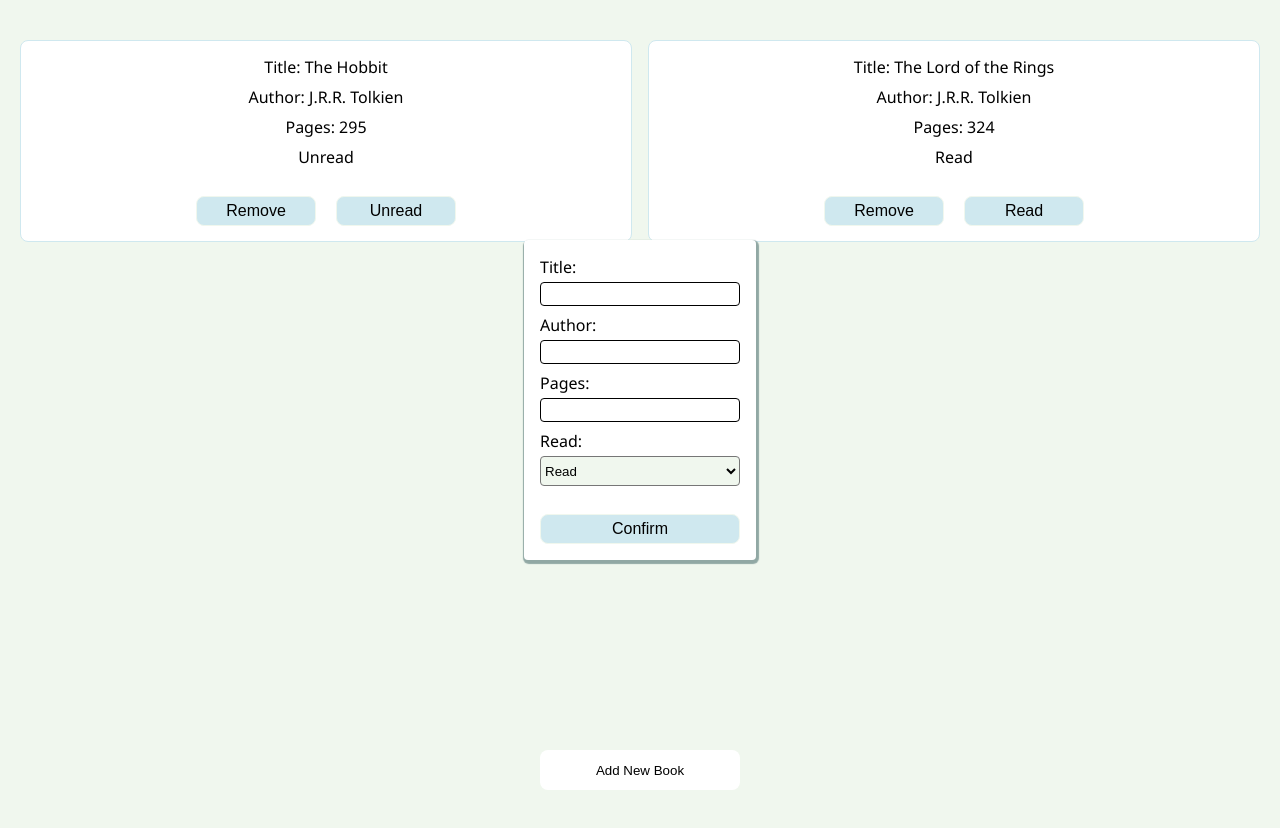
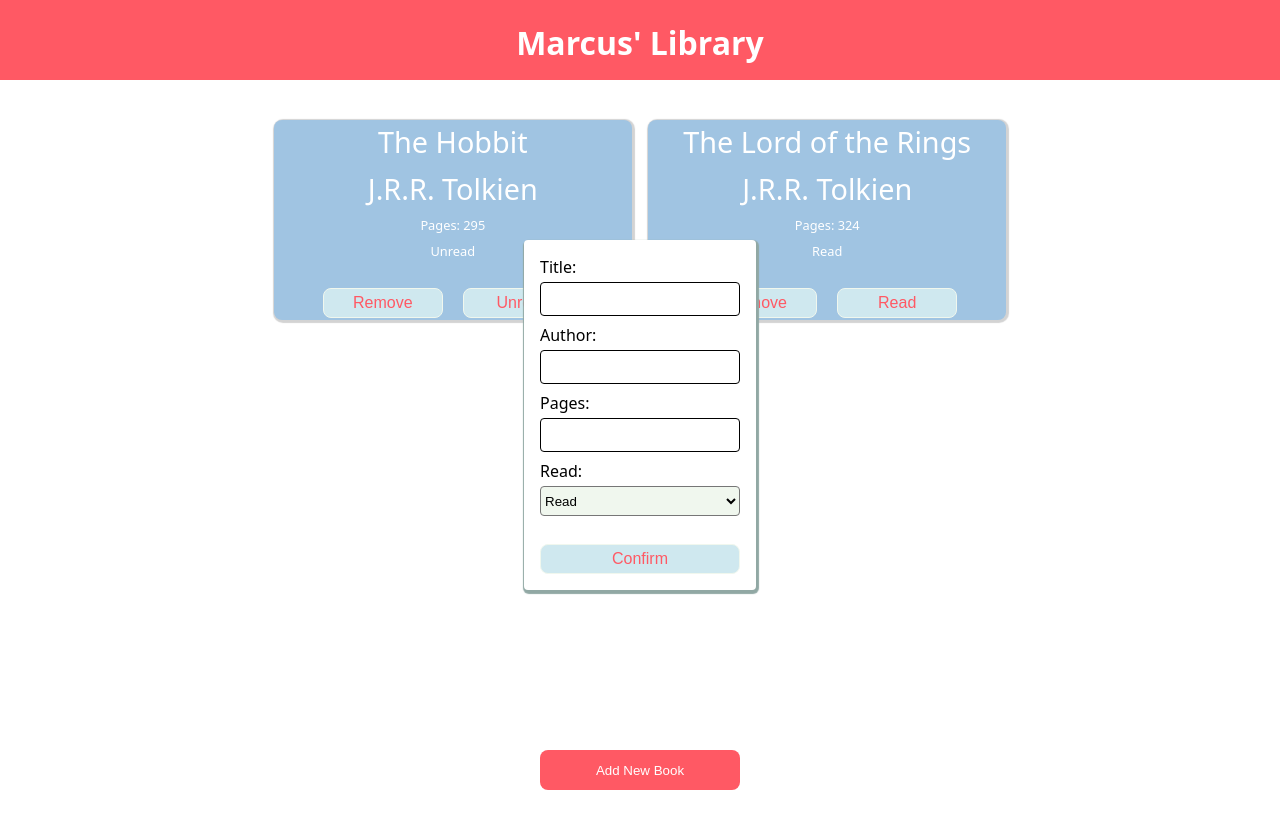
Before and after one commit to MarcusW9/library, a plain HTML site: page index.html in a window 1280 px wide. Both pictures are taken after a click on the button "Add New Book". Drawn offline with Linux system fonts and the light colour scheme.

Commit message:
Refactor and UI update
Update to CSS to style and change color scheme
Refactor existing constructor functions into classes

```diff
--- a/index.html
+++ b/index.html
@@ -7,6 +7,8 @@
     <link href="./styles.css" rel="stylesheet">
 </head>
 <body>
+
+    <div class="header"><h1>Marcus' Library</h1></div>
     <div class="bottom-bar">
         <button id="add-book-btn">Add New Book</button>
     </div>
--- a/script.js
+++ b/script.js
@@ -9,19 +9,35 @@ const inputAuthor = document.querySelector("#author")
 const inputPages =  document.querySelector("#pages")
 const inputRead =  document.querySelector("#read-or-unread")
 
-// create a card in html
+// create library class
+class Library {
+    constructor() {
+        this.books = []
+    }
 
-const createCard = (book) => {
+    addBook(book) {
+        this.books.push(book)
+    }
+
+    displayLibrary(library) {
+        library.map((book) => this.createCard(book))
+    }
+
+    createCard(book) {
         const card = document.createElement("div")
         card.classList.add("book-card")
         const title = document.createElement("p")
-    title.textContent = `Title: ${book.title}`;
+        title.textContent = `${book.title}`;
+        title.classList.add("book-main-info")
         const author = document.createElement("p")
-    author.textContent = `Author: ${book.author}`;
+        author.textContent = `${book.author}`;
+        author.classList.add("book-main-info")
         const pages = document.createElement("p")
         pages.textContent = `Pages: ${book.pages}`;
+        pages.classList.add("book-side-info")
         const read = document.createElement("p")
         read.textContent = `${book.read}`;
+        read.classList.add("book-side-info")
 
         const cardBtnContainers = document.createElement("div")
         cardBtnContainers.classList.add("card-btns")
@@ -48,27 +64,22 @@ const createCard = (book) => {
         cardBtnContainers.appendChild(readToggleBtn)
 
         cardContainer.appendChild(card)
+
+        return card;
+    }
 }
 
-
-const myLibrary = [];
-const addBookToLibrary = (book) => {
-  myLibrary.push(book)
-}
-const displayLibrary = (library) => {
-  library.map((book) => createCard(book))
-}
-
-function Book(title, author, pages, read) {
+// class for a book
+class Book {
+    constructor (title, author, pages, read) {
         this.title = title,
         this.author = author,
         this.pages = pages,
-    this.read = read,
-    this.info = function() {
-      return `${this.title} by ${this.author}, ${this.pages} pages, ${this.read}`
-    },
-    this.createBookCard = createCard
+        this.read = read
     }
+}
+
+const library = new Library
 
 const theHobbit = new Book("The Hobbit", "J.R.R. Tolkien", 295, "Unread")
 const theHobbit2 = new Book("The Lord of the Rings", "J.R.R. Tolkien", 324, "Read")
@@ -85,9 +96,9 @@ addBookBtn.addEventListener("click", addBookForm)
 
 const submitBook = () => {
     let newBook = new Book(inputTitle.value, inputAuthor.value, inputPages.value, inputRead.value)
-    myLibrary.push(newBook)
-    createCard(newBook)
-    console.log(myLibrary)
+    library.books.push(newBook)
+    library.createCard(newBook)
+    console.log(library.books)
 }
 
 modalConfirmBtn.addEventListener("click", (e) => {
@@ -100,6 +111,6 @@ modalConfirmBtn.addEventListener("click", (e) => {
     }
 })
 
-addBookToLibrary(theHobbit)
-addBookToLibrary(theHobbit2)
-displayLibrary(myLibrary)
+library.addBook(theHobbit)
+library.addBook(theHobbit2)
+library.displayLibrary(library.books)
--- a/styles.css
+++ b/styles.css
@@ -1,23 +1,41 @@
+:root {
+    --main-bg-color: white;
+    --main-color: #A0C4E2;
+    --accent-color: #FF5964;
+    --main-text-color: white;
+}
+
 body {
-    font-family: Montserrat, sans-serif;
-    background-color: #F0F7EE;
+    font-family: system-ui, -apple-system, BlinkMacSystemFont, 'Segoe UI', Roboto, Oxygen, Ubuntu, Cantarell, 'Open Sans', 'Helvetica Neue', sans-serif;
+    background-color: var(--main-bg-color);
     height: 100vh;
+    width: 100vw;
     margin: 0;
-    font-family: 'Segoe UI', Tahoma, Geneva, Verdana, sans-serif;
+}
+
+h1 {
+    color: var(--main-text-color)
 }
 
 .page-container {
     margin: 40px 20px 20px 20px;
     height: 100%;
-    display: grid;
-    grid-template-rows: 1fr, 30px;
+}
+
+.header {
+    display: flex;
+    justify-content: center;
+    width: 100vw;
+    height: 10vh;
+    background-color: var(--accent-color);
 }
 
 .card-container {
     display: grid;
     gap: 1rem;
-    grid-template-columns: repeat(auto-fit, minmax(300px, 1fr));
+    grid-template-columns: repeat(auto-fit, minmax(300px, 28vw));
     grid-template-rows: repeat(auto-fit, minmax(150px, 200px));
+    justify-content: center;
 }
 
 .bottom-bar {
@@ -33,10 +51,11 @@ body {
     height: 40px;
     position: fixed;
     z-index: 1;
-    background-color: white;
+    background-color: var(--accent-color);
     bottom: 10px;
     border-radius: 8px;
     border: none;
+    color: var(--main-text-color);
 }
 
 #add-book-dialog {
@@ -54,7 +73,7 @@ body {
 }
 
 #add-book-form input {
-    height: 20px;
+    height: 30px;
     border-radius: 4px;
     border: 0.5px solid black;
     margin-bottom: 8px;
@@ -80,13 +99,25 @@ body {
 
 .book-card {
     min-height: 200px;
-    background-color: white;
-    border: 1px solid #CFE8EF;
+    background-color: var(--main-color);
     border-radius: 8px;
     display: flex;
     flex-direction: column;
     justify-content: center;
     align-items: center;
+    font-size: 1.2rem;
+    color: var(--main-text-color);
+    box-shadow: 1px 1px 1px 2px lightgray;
+}
+
+.book-main-info {
+    font-size: 1.8rem;
+
+}
+
+.book-side-info {
+    font-size: 0.8rem;
+    margin-bottom: 0px;
 }
 
 .book-card p{
@@ -110,3 +141,7 @@ body {
 .hidden {
     display: none
 }
+
+button {
+    color: var(--accent-color)
+}
```
Lines whose indentation alone changed are shown as unchanged.
